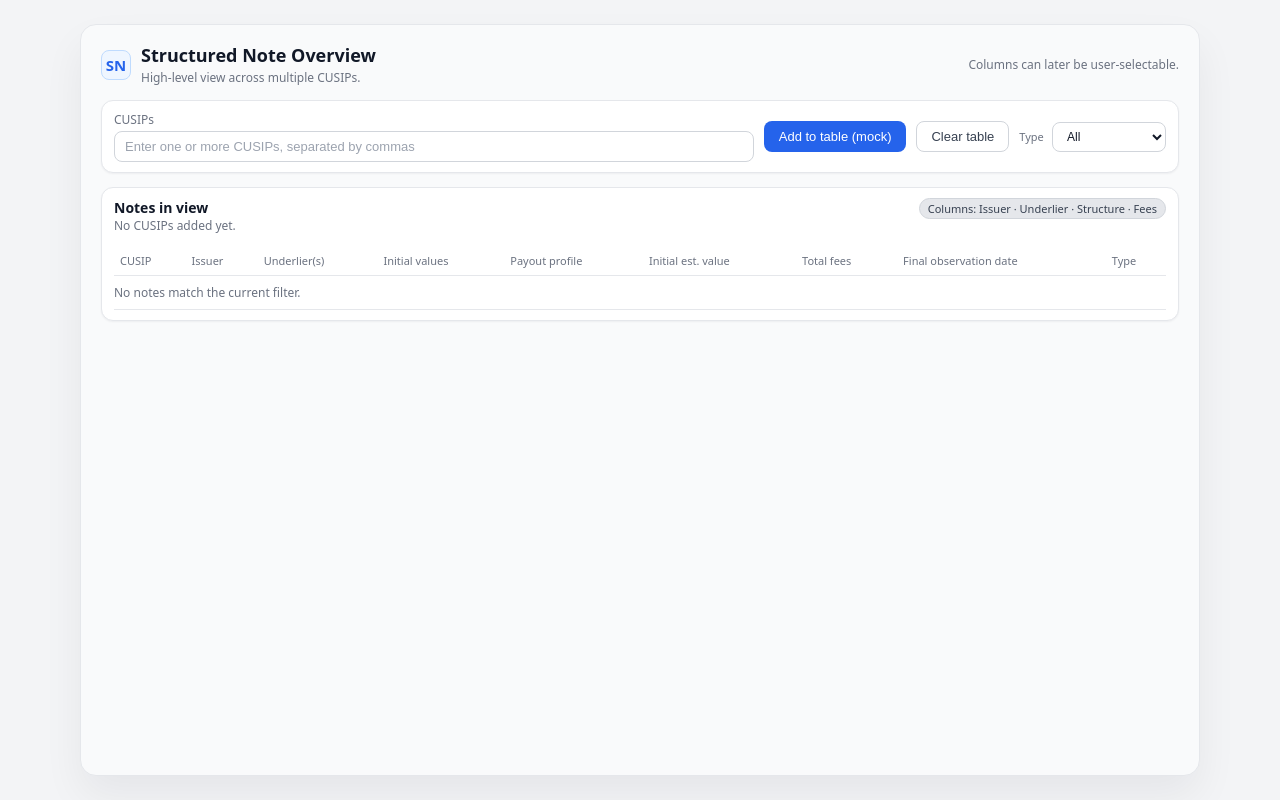
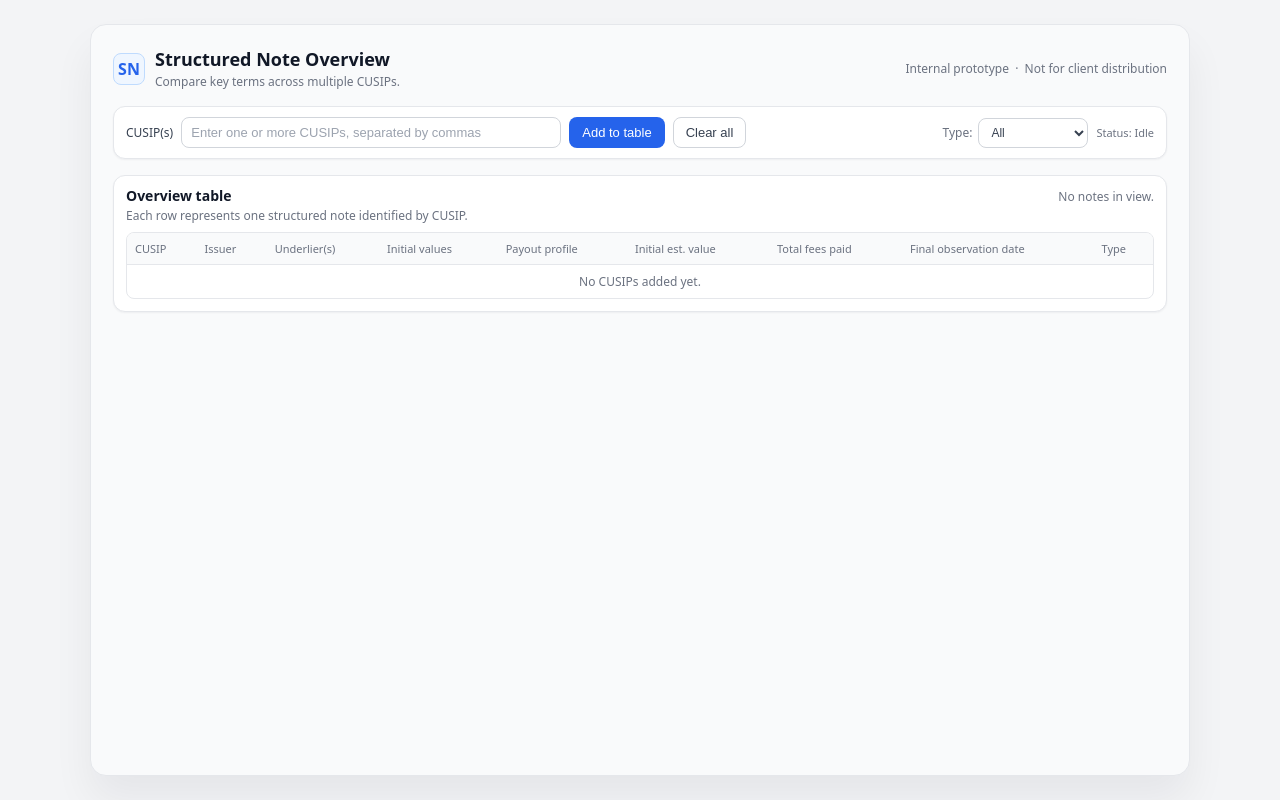
Before and after one commit to sboyle0/structured-note-analyzer, a plain HTML site: page app.html in a window 1280 px wide. Drawn offline with Linux system fonts and the light colour scheme.

Commit message:
Update app.html

```diff
--- a/app.html
+++ b/app.html
@@ -14,10 +14,16 @@
       --accent-soft: #eff6ff;
       --text-main: #111827;
       --text-muted: #6b7280;
+      --tag-point: #065f46;
+      --tag-point-bg: #ecfdf5;
+      --tag-call: #92400e;
+      --tag-call-bg: #fffbeb;
       --font: system-ui, -apple-system, BlinkMacSystemFont, "SF Pro Text", sans-serif;
     }
 
-    * { box-sizing: border-box; }
+    * {
+      box-sizing: border-box;
+    }
 
     body {
       margin: 0;
@@ -32,22 +38,28 @@
 
     .shell {
       width: 100%;
-      max-width: 1120px;
+      max-width: 1100px;
       background: #f9fafb;
       border-radius: 16px;
-      padding: 18px 20px 20px;
+      padding: 18px 18px 16px;
       border: 1px solid var(--border-subtle);
-      box-shadow: 0 20px 40px rgba(15,23,42,0.06);
+      box-shadow: 0 24px 40px rgba(15,23,42,0.06);
       display: flex;
       flex-direction: column;
-      gap: 14px;
+      gap: 16px;
     }
 
-    header {
+    @media (min-width: 1024px) {
+      .shell {
+        padding: 22px 22px 18px;
+      }
+    }
+
+    header.topbar {
       display: flex;
       align-items: center;
       justify-content: space-between;
-      gap: 10px;
+      gap: 12px;
       flex-wrap: wrap;
     }
 
@@ -58,8 +70,8 @@
     }
 
     .brand-logo {
-      width: 30px;
-      height: 30px;
+      width: 32px;
+      height: 32px;
       border-radius: 8px;
       background: var(--accent-soft);
       display: flex;
@@ -67,8 +79,8 @@
       justify-content: center;
       color: var(--accent);
       font-weight: 600;
+      font-size: 16px;
       border: 1px solid #bfdbfe;
-      font-size: 15px;
     }
 
     .brand-text h1 {
@@ -92,35 +104,47 @@
     .search-strip {
       background: var(--bg-card);
       border-radius: 12px;
-      padding: 10px 12px;
       border: 1px solid var(--border-subtle);
       box-shadow: 0 1px 2px rgba(15,23,42,0.05);
+      padding: 10px 12px;
       display: flex;
-      flex-wrap: wrap;
-      gap: 10px;
-      align-items: center;
+      flex-direction: column;
+      gap: 8px;
     }
 
-    .search-group {
-      flex: 1 1 220px;
-      min-width: 0;
+    @media (min-width: 700px) {
+      .search-strip {
+        flex-direction: row;
+        align-items: center;
+        justify-content: space-between;
+      }
+    }
+
+    .search-main {
+      display: flex;
+      flex: 1;
+      gap: 8px;
+      align-items: center;
+      flex-wrap: wrap;
     }
 
     .search-label {
       font-size: 12px;
-      color: var(--text-muted);
-      margin-bottom: 3px;
+      font-weight: 500;
+      color: #374151;
     }
 
     .input {
-      width: 100%;
       border-radius: 8px;
       border: 1px solid var(--border-strong);
       background: #ffffff;
       color: var(--text-main);
-      padding: 7px 10px;
+      padding: 7px 9px;
       font-size: 13px;
       outline: none;
+      min-width: 180px;
+      flex: 1;
+      max-width: 380px;
       transition: border-color 0.12s ease, box-shadow 0.12s ease;
     }
 
@@ -137,14 +161,16 @@
       display: inline-flex;
       align-items: center;
       justify-content: center;
+      gap: 6px;
       border-radius: 8px;
       border: 1px solid transparent;
-      padding: 7px 14px;
+      padding: 7px 12px;
       font-size: 13px;
       font-weight: 500;
       cursor: pointer;
       background: var(--accent);
       color: #ffffff;
+      transition: background 0.1s ease, border-color 0.1s ease;
       white-space: nowrap;
     }
 
@@ -162,27 +188,37 @@
       background: #f3f4f6;
     }
 
-    .filters {
+    .search-actions {
       display: flex;
+      gap: 8px;
+      align-items: center;
       flex-wrap: wrap;
-      gap: 10px;
-      align-items: center;
-      margin-left: auto;
     }
 
-    .filters label {
-      font-size: 11px;
+    .filter-group {
+      display: flex;
+      align-items: center;
+      gap: 6px;
+      font-size: 12px;
       color: var(--text-muted);
-      margin-right: 4px;
     }
 
-    .select {
+    select {
       border-radius: 8px;
       border: 1px solid var(--border-strong);
       background: #ffffff;
-      padding: 6px 10px;
+      padding: 6px 8px;
       font-size: 12px;
-      color: var(--text-main);
+      color: #374151;
+    }
+
+    .status-inline {
+      font-size: 11px;
+      color: var(--text-muted);
+    }
+
+    .status-inline span {
+      font-weight: 500;
     }
 
     .overview-card {
@@ -190,7 +226,7 @@
       border-radius: 12px;
       border: 1px solid var(--border-subtle);
       box-shadow: 0 1px 2px rgba(15,23,42,0.05);
-      padding: 10px 12px;
+      padding: 10px 12px 12px;
       display: flex;
       flex-direction: column;
       gap: 8px;
@@ -212,145 +248,141 @@
     .overview-subtitle {
       font-size: 12px;
       color: var(--text-muted);
+      margin-top: 2px;
     }
 
-    .badge-soft {
-      font-size: 11px;
-      padding: 2px 8px;
-      border-radius: 999px;
-      background: #e5e7eb;
-      color: #374151;
-      border: 1px solid #d1d5db;
+    .count-label {
+      font-size: 12px;
+      color: var(--text-muted);
     }
 
     .table-wrapper {
+      border-radius: 8px;
+      border: 1px solid var(--border-subtle);
       overflow-x: auto;
+      background: #ffffff;
     }
 
     table {
       width: 100%;
       border-collapse: collapse;
-      margin-top: 4px;
       font-size: 12px;
     }
 
-    th, td {
-      padding: 7px 6px;
+    th,
+    td {
+      padding: 8px 8px;
       text-align: left;
       border-bottom: 1px solid #e5e7eb;
       vertical-align: top;
     }
 
     th {
+      font-weight: 500;
       font-size: 11px;
       color: var(--text-muted);
-      font-weight: 500;
+      background: #f9fafb;
       white-space: nowrap;
     }
 
-    td {
-      color: #111827;
-    }
-
-    .cell-muted {
-      color: var(--text-muted);
-      font-size: 11px;
+    tr:last-child td {
+      border-bottom: none;
     }
 
     .issuer-cell {
       font-weight: 500;
+    }
+
+    .cell-muted {
+      font-size: 11px;
+      color: var(--text-muted);
+    }
+
+    .no-data {
+      text-align: center;
+      color: var(--text-muted);
       font-size: 12px;
     }
 
     .tag {
       display: inline-flex;
       align-items: center;
+      justify-content: center;
+      padding: 2px 8px;
       border-radius: 999px;
-      border: 1px solid #d1d5db;
-      padding: 2px 7px;
       font-size: 11px;
-      color: #374151;
-      background: #f9fafb;
-      margin-right: 4px;
-      margin-bottom: 3px;
+      font-weight: 500;
     }
 
-    .tag.type-point {
-      border-color: #d1fae5;
-      background: #ecfdf3;
-      color: #166534;
+    .type-point {
+      color: var(--tag-point);
+      background: var(--tag-point-bg);
+      border: 1px solid #bbf7d0;
     }
 
-    .tag.type-callable {
-      border-color: #fee2e2;
-      background: #fef2f2;
-      color: #b91c1c;
-    }
-
-    .no-data {
-      font-size: 12px;
-      color: var(--text-muted);
-      padding: 8px 0;
-    }
-
-    @media (max-width: 700px) {
-      th, td {
-        white-space: nowrap;
-      }
+    .type-callable {
+      color: var(--tag-call);
+      background: var(--tag-call-bg);
+      border: 1px solid #fed7aa;
     }
   </style>
 </head>
 <body>
   <div class="shell">
-    <header>
+    <header class="topbar">
       <div class="brand">
         <div class="brand-logo">SN</div>
         <div class="brand-text">
           <h1>Structured Note Overview</h1>
-          <p>High-level view across multiple CUSIPs.</p>
+          <p>Compare key terms across multiple CUSIPs.</p>
         </div>
       </div>
       <div class="top-note">
-        Columns can later be user-selectable.
+        Internal prototype &nbsp;·&nbsp; Not for client distribution
       </div>
     </header>
 
-    <!-- Top search bar -->
-    <div class="search-strip">
-      <div class="search-group">
-        <div class="search-label">CUSIPs</div>
+    <section class="search-strip">
+      <div class="search-main">
+        <div class="search-label">CUSIP(s)</div>
         <input
           id="cusip-input"
           class="input"
           placeholder="Enter one or more CUSIPs, separated by commas"
         />
+        <div class="search-actions">
+          <button id="add-btn" class="btn">
+            Add to table
+          </button>
+          <button id="clear-btn" class="btn secondary">
+            Clear all
+          </button>
+        </div>
       </div>
-
-      <button id="add-btn" class="btn">Add to table (mock)</button>
-      <button id="clear-btn" class="btn secondary">Clear table</button>
-
-      <div class="filters">
-        <div>
-          <label for="type-filter">Type</label>
-          <select id="type-filter" class="select">
+      <div class="search-actions">
+        <div class="filter-group">
+          <span>Type:</span>
+          <select id="type-filter">
             <option value="all">All</option>
             <option value="point">Point-to-point</option>
             <option value="callable">Callable</option>
           </select>
         </div>
+        <div class="status-inline">
+          Status: <span id="status-text">Idle</span>
+        </div>
       </div>
-    </div>
+    </section>
 
-    <!-- Overview table -->
-    <div class="overview-card">
+    <section class="overview-card">
       <div class="overview-header">
         <div>
-          <div class="overview-title">Notes in view</div>
-          <div class="overview-subtitle" id="count-label">
-            No CUSIPs added yet.
+          <div class="overview-title">Overview table</div>
+          <div class="overview-subtitle">
+            Each row represents one structured note identified by CUSIP.
           </div>
         </div>
-        <span class="badge-soft">Columns: Issuer · Underlier · Structure · Fees</span>
+        <div class="count-label" id="count-label">No notes yet.</div>
       </div>
 
       <div class="table-wrapper">
@@ -363,7 +395,7 @@
               <th>Initial values</th>
               <th>Payout profile</th>
               <th>Initial est. value</th>
-              <th>Total fees</th>
+              <th>Total fees paid</th>
               <th>Final observation date</th>
               <th>Type</th>
             </tr>
@@ -377,7 +409,7 @@
           </tbody>
         </table>
       </div>
-    </div>
+    </section>
   </div>
 
   <script>
@@ -387,14 +419,63 @@
     const typeFilter = document.getElementById('type-filter');
     const notesBody = document.getElementById('notes-body');
     const countLabel = document.getElementById('count-label');
+    const statusText = document.getElementById('status-text');
 
-    // In real life you would get this from your backend.
-    // Here we just create some predictable mock data per CUSIP.
+    const state = {
+      notes: [] // array of note objects
+    };
+
+    function setStatus(text) {
+      statusText.textContent = text;
+    }
+
+    // 🔁 BACKEND INTEGRATION POINT
+    // This function expects a serverless API route at /api/analyze-cusip
+    // which will:
+    //  - Take { cusip } in the request body
+    //  - Use EDGAR + ChatGPT + market data
+    //  - Return a JSON object with the fields mapped below.
+    async function fetchNoteFromBackend(cusipRaw) {
+      const cusip = cusipRaw.trim().toUpperCase();
+      if (!cusip) return null;
+
+      const response = await fetch('/api/analyze-cusip', {
+        method: 'POST',
+        headers: {
+          'Content-Type': 'application/json'
+        },
+        body: JSON.stringify({ cusip })
+      });
+
+      if (!response.ok) {
+        throw new Error('Backend returned ' + response.status);
+      }
+
+      const data = await response.json();
+
+      // ⚙️ Map backend JSON → front-end shape used in the table.
+      // Adjust these field names to match your API response.
+      return {
+        cusip,
+        issuer: data.issuerName,
+        underliers: {
+          description: data.underlierSummary,
+          detail: data.underlierDetail
+        },
+        initialValues: data.underlierInitialValues, // e.g. "SPY: 477.25 · QQQ: 400.10"
+        payoutProfile: data.generalPayoutProfile,   // your high-level profile text
+        initialEstValue: data.initialEstimatedValue, // e.g. "97.20% of face"
+        totalFees: data.totalFeesPaid,               // e.g. "2.80% (upfront + ongoing)"
+        finalObs: data.finalObservationDate,         // formatted date string
+        type: data.noteType === 'callable' ? 'callable' : 'point' // normalize
+      };
+    }
+
+    // 🧪 Existing mock generator – used as a fallback when backend is not ready
     function getMockNoteForCusip(cusipRaw) {
       const cusip = cusipRaw.trim().toUpperCase();
       if (!cusip) return null;
 
-      // Very simple toggle to demonstrate type/filter
       const isCallable = cusip.charCodeAt(0) % 2 === 0;
 
       return {
@@ -422,13 +503,9 @@
       };
     }
 
-    const state = {
-      notes: [] // array of mock note objects
-    };
-
     function renderTable() {
       const filter = typeFilter.value;
-      let visible = state.notes;
+      let visible = state.notes.slice();
 
       if (filter === 'point') {
         visible = visible.filter(n => n.type === 'point');
@@ -439,16 +516,16 @@
       notesBody.innerHTML = '';
 
       if (!visible.length) {
-        notesBody.innerHTML = `
-          <tr>
-            <td colspan="9" class="no-data">
-              No notes match the current filter.
-            </td>
-          </tr>
+        const row = document.createElement('tr');
+        row.innerHTML = `
+          <td colspan="9" class="no-data">
+            ${state.notes.length
+              ? 'No notes match the selected filter.'
+              : 'No CUSIPs added yet.'}
+          </td>
         `;
-        countLabel.textContent = state.notes.length
-          ? 'All rows filtered out. Adjust filters to see notes.'
-          : 'No CUSIPs added yet.';
+        notesBody.appendChild(row);
+        countLabel.textContent = 'No notes in view.';
         return;
       }
 
@@ -460,14 +537,14 @@
             <div class="issuer-cell">${note.issuer}</div>
           </td>
           <td>
-            <div>${note.underliers.description}</div>
-            <div class="cell-muted">${note.underliers.detail}</div>
+            <div>${note.underliers.description || ''}</div>
+            <div class="cell-muted">${note.underliers.detail || ''}</div>
           </td>
-          <td>${note.initialValues}</td>
-          <td>${note.payoutProfile}</td>
-          <td>${note.initialEstValue}</td>
-          <td>${note.totalFees}</td>
-          <td>${note.finalObs}</td>
+          <td>${note.initialValues || ''}</td>
+          <td>${note.payoutProfile || ''}</td>
+          <td>${note.initialEstValue || ''}</td>
+          <td>${note.totalFees || ''}</td>
+          <td>${note.finalObs || ''}</td>
           <td>
             <span class="tag ${note.type === 'point' ? 'type-point' : 'type-callable'}">
               ${note.type === 'point' ? 'Point-to-point' : 'Callable'}
@@ -485,25 +562,43 @@
           : `${shown} of ${total} note${total === 1 ? '' : 's'} in view.`;
     }
 
-    addBtn.addEventListener('click', () => {
+    addBtn.addEventListener('click', async () => {
       const input = cusipInput.value;
       if (!input.trim()) return;
 
       const parts = input.split(',');
-      parts.forEach(p => {
-        const note = getMockNoteForCusip(p);
-        if (!note) return;
-        // avoid duplicates by CUSIP
-        if (!state.notes.find(n => n.cusip === note.cusip)) {
-          state.notes.push(note);
+      setStatus('Looking up CUSIP(s)…');
+
+      for (const raw of parts) {
+        const c = raw.trim();
+        if (!c) continue;
+
+        // Skip if we already have this CUSIP
+        if (state.notes.find(n => n.cusip === c.toUpperCase())) continue;
+
+        try {
+          // First try the real backend
+          const note = await fetchNoteFromBackend(c);
+          if (note) {
+            state.notes.push(note);
+          }
+        } catch (err) {
+          console.error('Backend error for', c, err);
+          // Fallback: use mock data so the UI still shows *something*
+          const mock = getMockNoteForCusip(c);
+          if (mock) {
+            state.notes.push(mock);
+          }
         }
-      });
+      }
 
+      setStatus('Complete');
       renderTable();
     });
 
     clearBtn.addEventListener('click', () => {
       state.notes = [];
+      setStatus('Idle');
       renderTable();
     });
 
@@ -513,6 +608,7 @@
       if (e.key === 'Enter') addBtn.click();
     });
 
+    // Initial render
     renderTable();
   </script>
 </body>
```
